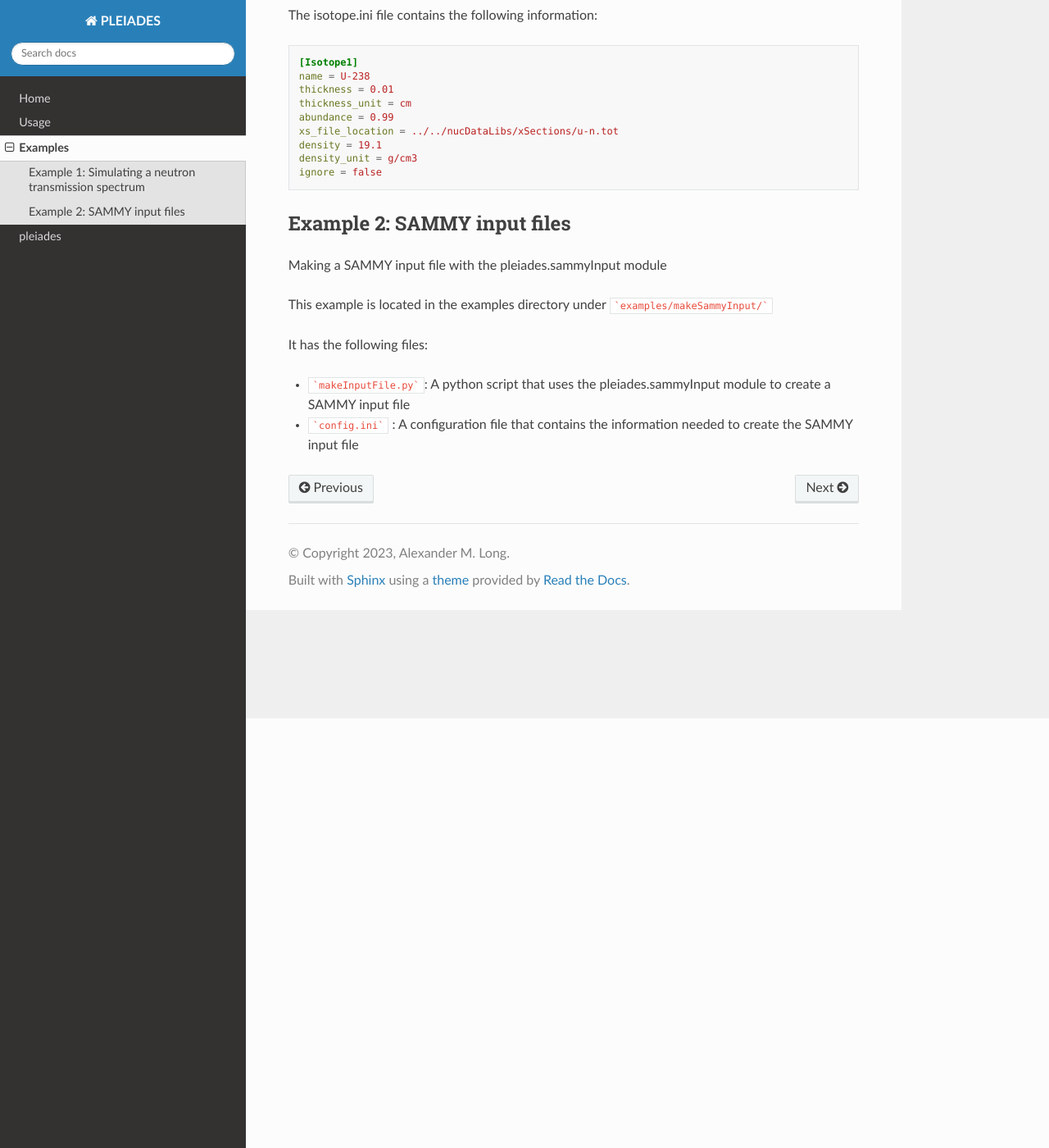
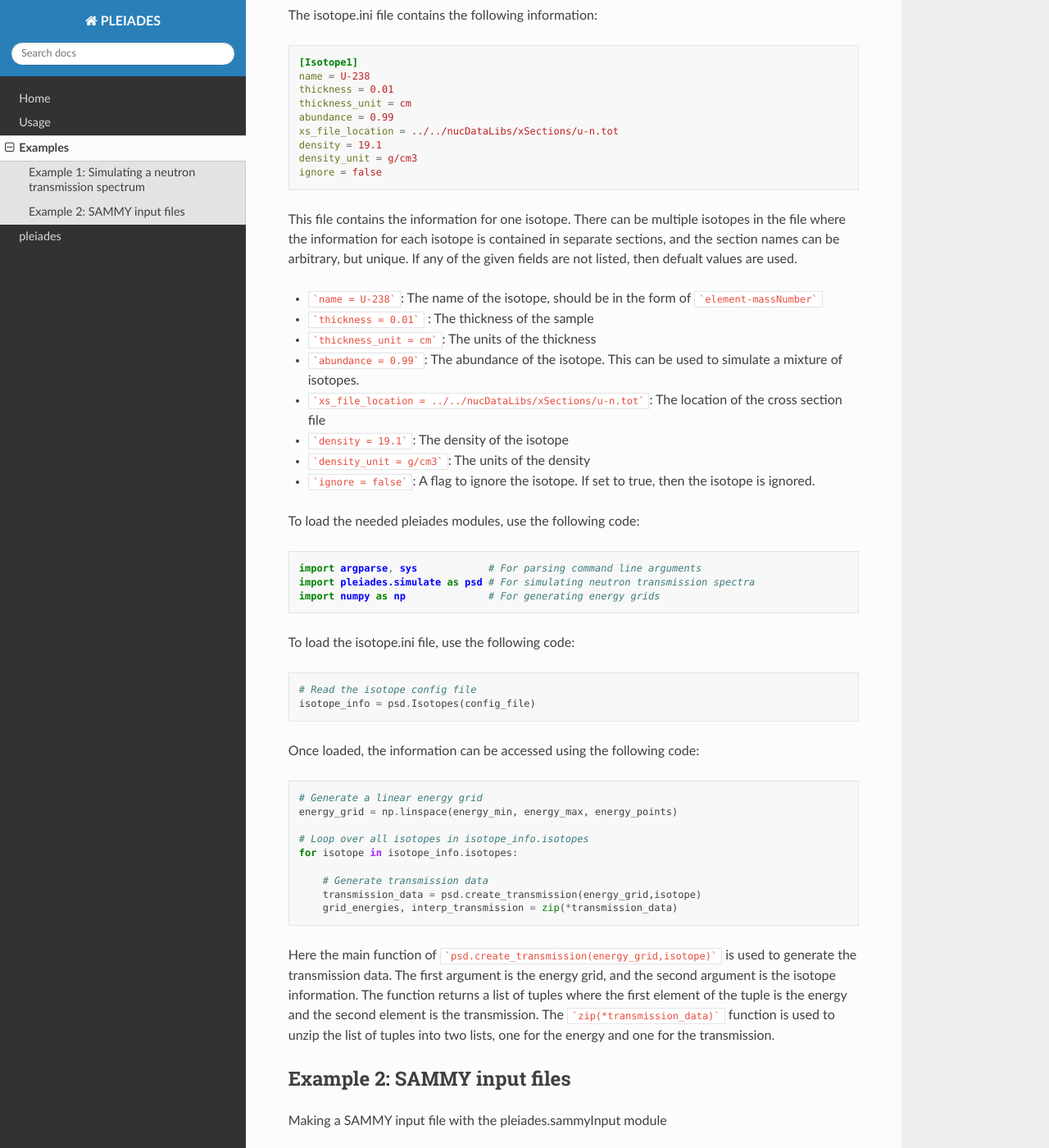
Before and after one commit to along4/Pleiades, a Sphinx documentation site: the page built from docs/examples.rst, in a window 1280 px wide and 1400 px high, scrolled down 524 px. Shown: the whole window at 82% size. Built offline with Sphinx 7.4.7 and the Read the Docs theme 2.0.0, drawn with Linux system fonts in a browser that asks for light colours; pages that are not in the unit, such as notebooks, are missing from menus.

Commit message:
working on doc'ing

````diff
--- a/docs/examples.rst
+++ b/docs/examples.rst
@@ -28,6 +28,49 @@ The isotope.ini file contains the following information:
     density_unit = g/cm3
     ignore = false
 
+This file contains the information for one isotope. There can be multiple isotopes in the file where the information for each isotope is contained in separate sections, and the section names can be arbitrary, but unique. If any of the given fields are not listed, then defualt values are used.
+
+* ```name = U-238```: The name of the isotope, should be in the form of ```element-massNumber```
+* ```thickness = 0.01``` : The thickness of the sample
+* ```thickness_unit = cm```: The units of the thickness
+* ```abundance = 0.99```: The abundance of the isotope. This can be used to simulate a mixture of isotopes.
+* ```xs_file_location = ../../nucDataLibs/xSections/u-n.tot```: The location of the cross section file
+* ```density = 19.1```: The density of the isotope
+* ```density_unit = g/cm3```: The units of the density
+* ```ignore = false```: A flag to ignore the isotope. If set to true, then the isotope is ignored.
+
+To load the needed pleiades modules, use the following code:
+
+.. code-block:: python
+
+    import argparse, sys            # For parsing command line arguments
+    import pleiades.simulate as psd # For simulating neutron transmission spectra
+    import numpy as np              # For generating energy grids
+
+To load the isotope.ini file, use the following code:
+
+.. code-block:: python
+
+    # Read the isotope config file
+    isotope_info = psd.Isotopes(config_file)
+
+Once loaded, the information can be accessed using the following code:
+
+.. code-block:: python
+
+    # Generate a linear energy grid
+    energy_grid = np.linspace(energy_min, energy_max, energy_points)
+
+    # Loop over all isotopes in isotope_info.isotopes
+    for isotope in isotope_info.isotopes:
+
+        # Generate transmission data
+        transmission_data = psd.create_transmission(energy_grid,isotope)
+        grid_energies, interp_transmission = zip(*transmission_data)
+
+Here the main function of ```psd.create_transmission(energy_grid,isotope)``` is used to generate the transmission data. The first argument is the energy grid, and the second argument is the isotope information. The function returns a list of tuples where the first element of the tuple is the energy and the second element is the transmission. The ```zip(*transmission_data)``` function is used to unzip the list of tuples into two lists, one for the energy and one for the transmission.
+
+
 Example 2: SAMMY input files
 ----------------------------
 Making a SAMMY input file with the pleiades.sammyInput module
````
